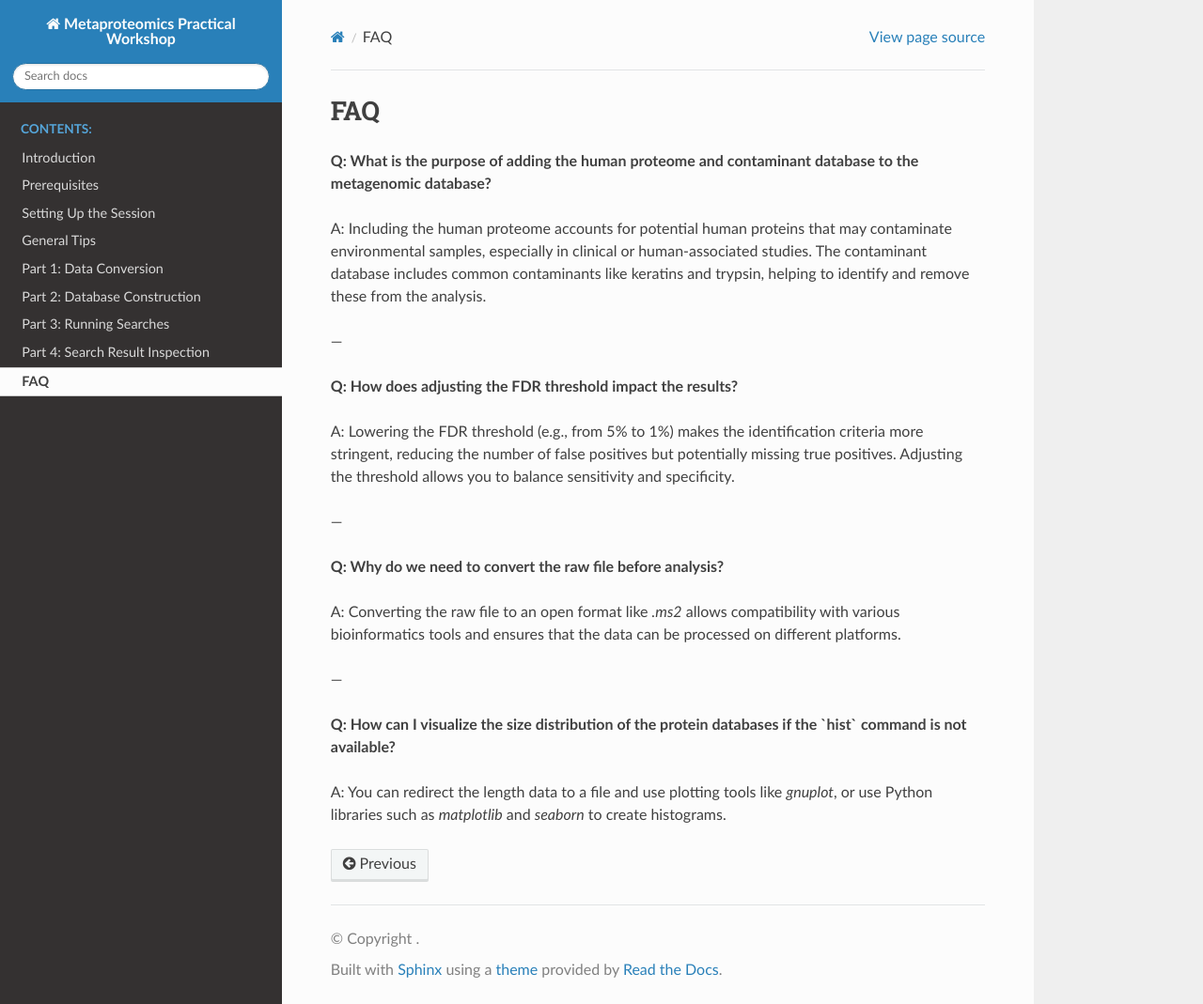
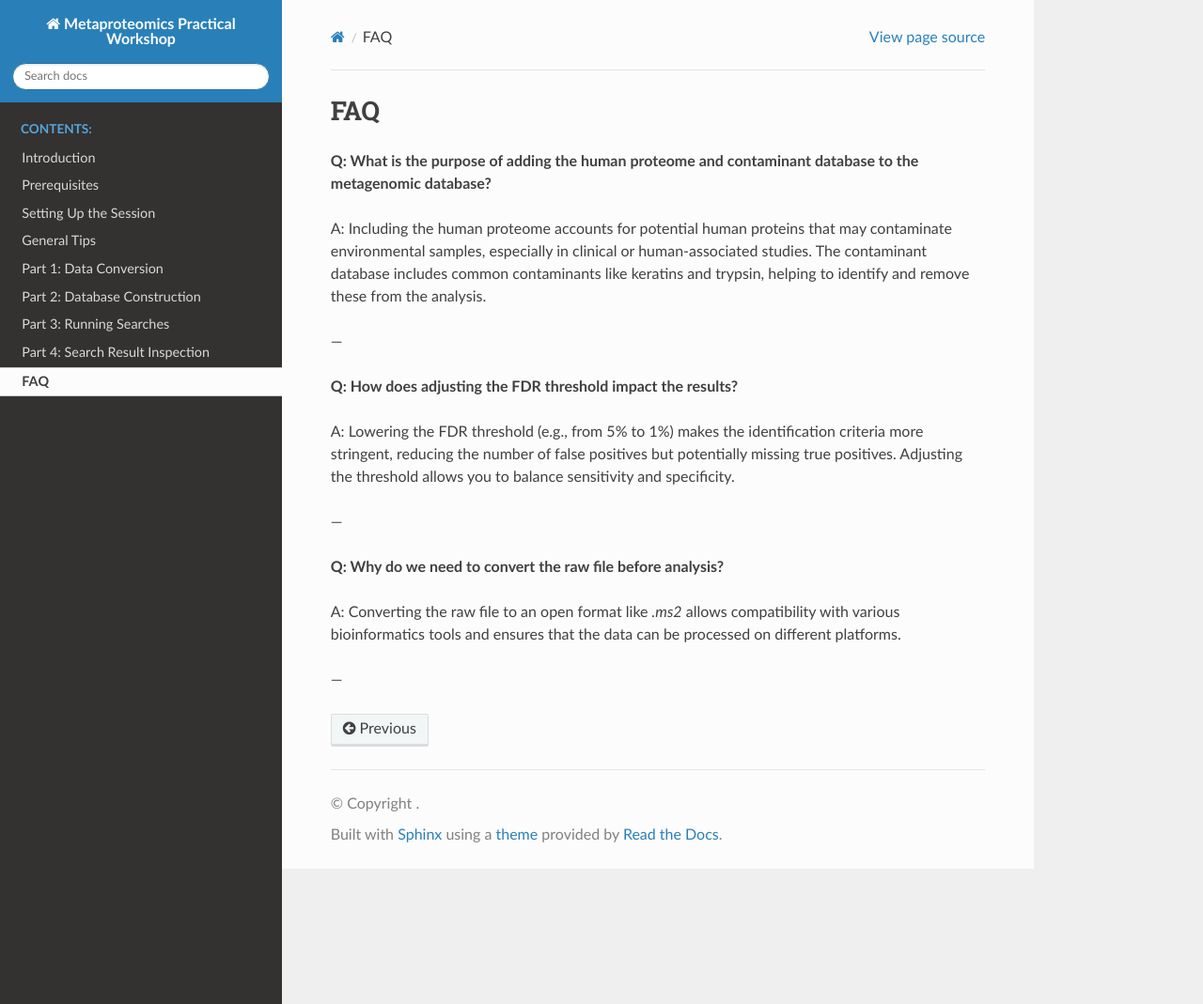
Before and after one commit to ohickl/mp_practical, a Sphinx documentation site: the page built from docs/source/faq.rst, in a window 1280 px wide and 1069 px high. Shown: the whole window at 94% size. Built offline with Sphinx 7.4.7 and the Read the Docs theme 3.1.0, drawn with Linux system fonts in a browser that asks for light colours; pages that are not in the unit, such as notebooks, are missing from menus.

```diff
--- a/docs/source/faq.rst
+++ b/docs/source/faq.rst
@@ -18,7 +18,3 @@
 A: Converting the raw file to an open format like `.ms2` allows compatibility with various bioinformatics tools and ensures that the data can be processed on different platforms.
 
 ---
-
-**Q: How can I visualize the size distribution of the protein databases if the `hist` command is not available?**
-
-A: You can redirect the length data to a file and use plotting tools like `gnuplot`, or use Python libraries such as `matplotlib` and `seaborn` to create histograms.
--- a/docs/source/introduction.rst
+++ b/docs/source/introduction.rst
@@ -1,6 +1,6 @@
 Introduction
 ============
 
-Welcome to the Metaproteomics Practical Workshop! In this 1.5-hour session, you will learn the basic steps involved in metaproteomic data analysis, from raw data conversion to result visualization. This hands-on workshop is designed to introduce you to essential tools and techniques used in the field.
+Welcome to the Metaproteomics Practical Workshop! In this 1.5-hour session, you will learn the basic steps involved in metaproteomic data analysis, from raw data conversion to result inspection. This hands-on workshop is designed to introduce you to essential tools and techniques used in the field.
 
-Metaproteomics is the large-scale study of proteins from environmental samples composed of complex microbial communities. It combines proteomics and metagenomics to identify and quantify proteins, providing insights into the functional dynamics of microbial ecosystems.
+Metaproteomics is the large-scale study of proteins from environmental samples composed of complex microbial communities. It often combines proteomics and metagenomics to identify and quantify proteins, providing insights into the functional dynamics of microbial ecosystems.
--- a/docs/source/setup_session.rst
+++ b/docs/source/setup_session.rst
@@ -3,7 +3,7 @@
 
 Before we begin, let's set up our working environment.
 
-Task 1: Start a SLURM Interactive Session (If Applicable)
+Task 1: Start a SLURM Interactive Session
 ----------------------------------------------------------
 
 Start an interactive session to allocate the necessary resources:
```
